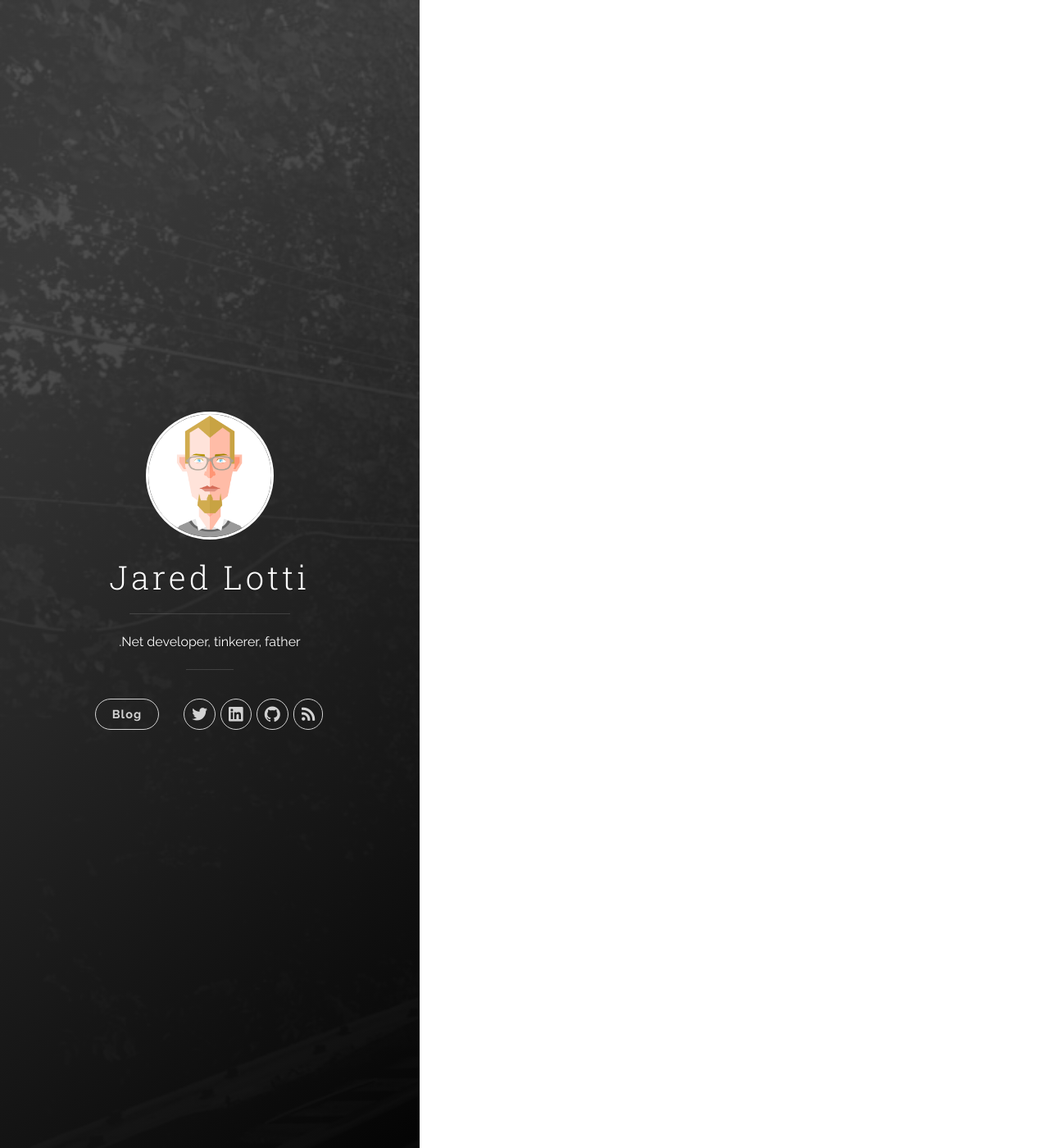
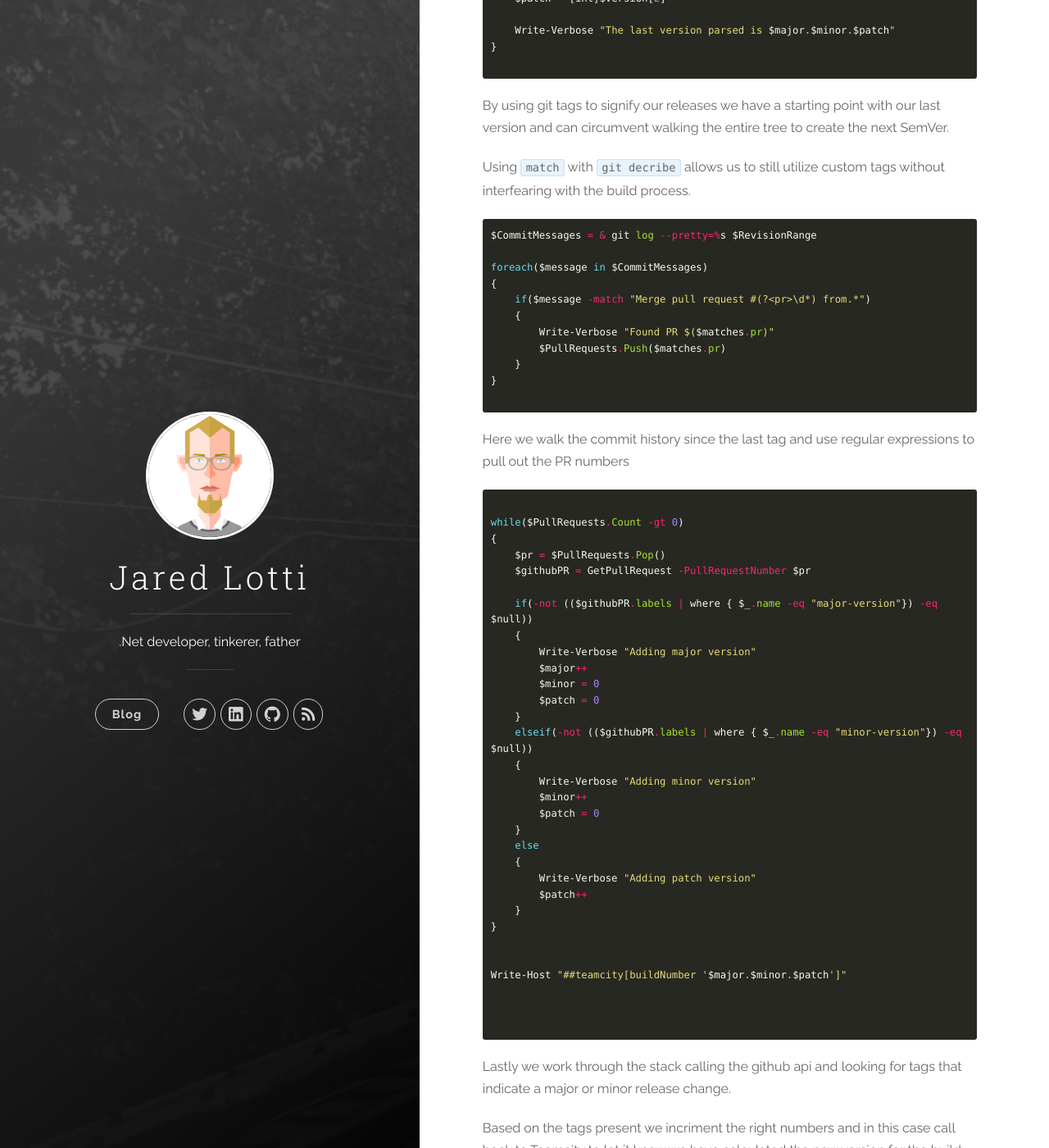
Before and after one commit to Jarlotee/jarlotee.github.io, a Jekyll site: the page built from _posts/2016-01-16-the-journey-to-build-once-2.md, in a window 1280 px wide and 1400 px high, scrolled down 2906 px. Shown: the whole window at 82% size. Built offline with Jekyll 4.4.1, drawn with Linux system fonts in a browser that asks for light colours; nearby versions of some CDN libraries; comment, search, counter and statistics services are not loaded; some of the changed text lies outside the part shown.

Commit message:
Update 2016-01-16-the-journey-to-build-once-2.md

````diff
--- a/_posts/2016-01-16-the-journey-to-build-once-2.md
+++ b/_posts/2016-01-16-the-journey-to-build-once-2.md
@@ -26,7 +26,7 @@ At the risk of sounds like a spokesman or evangelist of Github I just cannot qua
 
 As the project matured we implemented feature branch builds on our CI server that allowes us greater visiblity by ensure each branch compiled and was passing unit tests.
 
-#### [Semantic Versioning]
+#### Semantic Versioning using Github Pull Request Tags
 
 As I was beggining to plan out this new build once journey I realized our typical way of managing versioning *cough* manually *cough* was far from ideal.
 
@@ -34,18 +34,136 @@ Under SVN we created release branches which helped provide semantic meaning, but
 
 So when we started our new project we opted into the same manual model 0.1.0.{build counter}. By deploying from master we lost the habit of cutting a branch and so went away our prompt for updating the build version, it wasn't long before we saw `0.1.0.3225`
 
-It took me longer than I would like to admit to realize that we had moved all of our rigor to the our pull requests and mentioned in passing to our Architect that it would be sweet to be able to automatically generate our SemVer based on pull request and their tags.
+It took me longer than I would like to admit to realize that we had moved all of our rigor to the our pull requests and mentioned in passing to our Architect that it would be sweet to be able to automatically generate our [SemVer] based on pull request and their tags.
 
 So for my first task in creating our Build Once pipeline was to use git history, pull request tags and the Github api to generate a semantic version to slap onto our release packages.
 
 These code snippets are in powershell, but it shouldn't be hard to translate them into the scripting langugage of your choice.
 
 ```powershell
+[CmdletBinding()]
+Param(
+    [Parameter(Mandatory=$true)]
+    [string]$CurrentCommit,
+    [Parameter(Mandatory=$true)]
+    [string]$GitHubCredentials
+)
 
+function GetPullRequest($PullRequestNumber)
+{
+    $Credentials = [Convert]::ToBase64String([Text.Encoding]::ASCII.GetBytes($GitHubCredentials))
+
+    $Headers = @{
+        Accept = "application/vnd.github.v3+json";
+        Authorization = "Basic $Credentials"
+    }
+
+    $Response = Invoke-RestMethod -Uri "https://api.github.com/repos/CarMax/Carmax.com/issues/$PullRequestNumber" -Headers $Headers
+
+    return $Response
+}
+
+```
+We start off with by passing in the current commit hash and a Github token, then define a function to aquire pull request data through the Github API.
+
+```powershell
+
+$major = 0
+$minor = 0
+$patch = 0
+
+$PullRequests = New-Object System.Collections.Stack
+
+```
+
+Here we set up our patch variables and decalare our stack which we will use to unwind our commit history.
+
+```powershell
+
+$RevisionRange = "head"
+
+# Get the nearest tag
+$LastTag = & git describe --abbrev=0 --tags --match "[0-9]*.[0-9]*.[0-9]*"
+
+if($LastTag)
+{
+    Write-Verbose "Last commit tag is $LastTag"
+    $LastTagCommit = & git rev-list -n 1 $LastTag
+    Write-Verbose "Tag $LastTag points to $LastTagCommit"
+    $RevisionRange = "$LastTagCommit..head"
+
+    #Parse LastTag into Major Minor Patch
+    $Version = $LastTag.Split(".")
+    $major = [int]$Version[0]
+    $minor = [int]$Version[1]
+    $patch = [int]$Version[2]
+
+    Write-Verbose "The last version parsed is $major.$minor.$patch"
+}
+
+```
+
+By using git tags to signify our releases we have a starting point with our last version and can circumvent walking the entire tree to create the next SemVer.
+
+Using `match` with `git decribe` allows us to still utilize custom tags without interfearing with the build process.
+
+```powershell
+$CommitMessages = & git log --pretty=%s $RevisionRange
+
+foreach($message in $CommitMessages)
+{
+    if($message -match "Merge pull request #(?<pr>\d*) from.*")
+    {
+        Write-Verbose "Found PR $($matches.pr)"
+        $PullRequests.Push($matches.pr)
+    }
+}
+
+```
+
+Here we walk the commit history since the last tag and use regular expressions to pull out the PR numbers
+
+```powershell
+
+while($PullRequests.Count -gt 0)
+{
+    $pr = $PullRequests.Pop()
+    $githubPR = GetPullRequest -PullRequestNumber $pr
+
+    if(-not (($githubPR.labels | where { $_.name -eq "major-version"}) -eq $null))
+    {
+        Write-Verbose "Adding major version"
+        $major++
+        $minor = 0
+        $patch = 0
+    }
+    elseif(-not (($githubPR.labels | where { $_.name -eq "minor-version"}) -eq $null))
+    {
+        Write-Verbose "Adding minor version"
+        $minor++
+        $patch = 0
+    }
+    else
+    {
+        Write-Verbose "Adding patch version"
+        $patch++
+    }
+}
+
+
+Write-Host "##teamcity[buildNumber '$major.$minor.$patch']"
 
 
 
 ```
 
-[Semantic Versioning]:  http://semver.org/
+Lastly we work through the stack calling the github api and looking for tags that indicate a major or minor release change.
+
+Based on the tags present we incriment the right numbers and in this case call back to Teamcity to let it know we have calculated the new version for the build.
+
+So there you have it dynamically created semantic versions for your builds, a key to Build Once, but also beneficial for anyone using feature branches.
+
+> Please be aware of the query limits available to you using your Github API token. In my case we already had hundreds of pull requests before we made our first git tag. Depending on how long your repository has been live it may be beneficial to start with a manually generated tag close to your current head. This will ensure you do not exahust your token request limit on your first build.
+
+[SemVer]:  http://semver.org/
 [Github flow]:          https://guides.github.com/introduction/flow/
````
